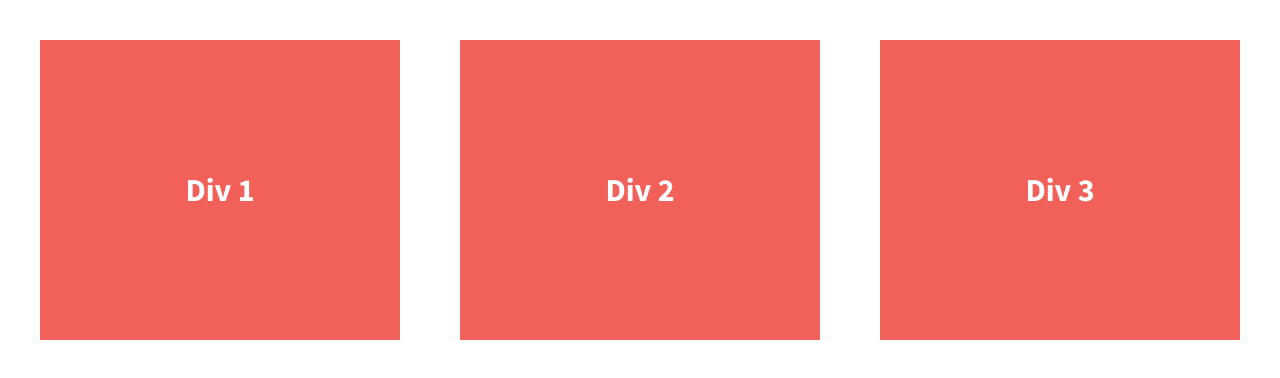
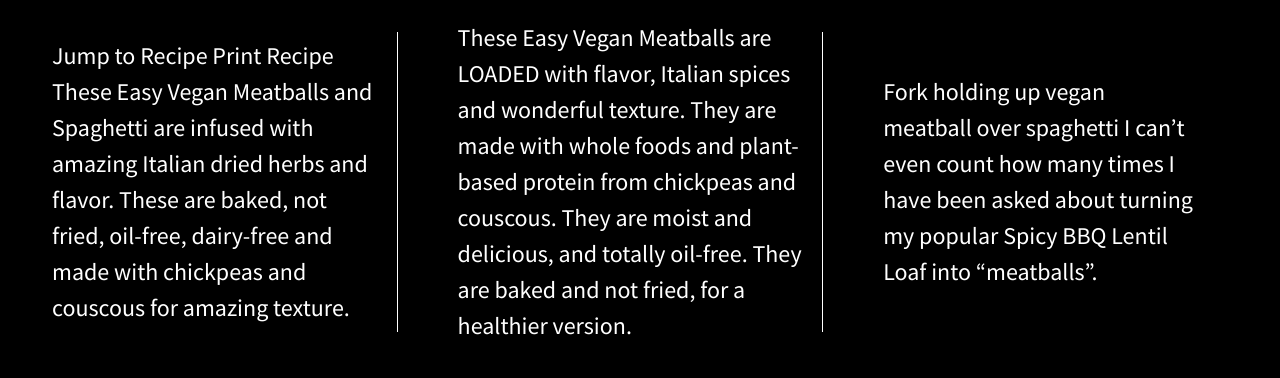
Before and after one commit to lisacodesnow/div-flexbox, a plain HTML site: page index.html in a window 1280 px wide. Drawn offline with nearby package versions, Linux system fonts and the light colour scheme.

Commit message:
Changed color and added right borders

```diff
--- a/css/main.css
+++ b/css/main.css
@@ -97,21 +97,22 @@ textarea {
 
 
 html {
-  background-color: #fff;
+  background-color: #000000 ;
   height: 100%;
 }
 
 body {
   font-family: 'Source Sans Pro', sans-serif;
   padding: 2em;
-  font-size: 1.25em;
+  font-size: 1 em;
   height: 100%;
 }
 
 .wrapper {
   /*add display:flex and set justify-content to space-between*/
   display: flex;
-  font-weight: 700;
+
+
   justify-content: space-between;
 }
 
@@ -119,8 +120,8 @@ body {
   /*give the divs a width of 30%, add display:flex, set justify-content and align-items to center*/
   color: #fff;
   line-height: 1.5em;
-  font-size: 1.6em;
-  background-color: #f16059;
+  font-size: 1.5em;
+
   height: 300px;
   width: 30%;
 	display: flex;
@@ -130,9 +131,22 @@ body {
 
 }
 
+.div-1, .div-2{
+	border-right: 1px solid #FFFFFF;
+	border-width: thin;
+}
 
+.div-1 p {
+	padding: 0px 20px;
+}
 
+.div-2 p{
+	padding-right: 20px;
+}
+.div-3 p {
+	padding-right: 50px;
 
+}
 /* ==========================================================================
    Helper classes
    ========================================================================== */
--- a/index.html
+++ b/index.html
@@ -23,13 +23,18 @@
 
         <section class="wrapper">
             <div class="div-1">
-              Div 1
+             	<p>
+				Jump to Recipe Print Recipe
+				These Easy Vegan Meatballs and Spaghetti are infused with amazing Italian dried herbs and flavor. These are baked, not fried, oil-free, dairy-free and made with chickpeas and couscous for amazing texture. </p>
+
           </div>
             <div class="div-2">
-                Div 2
+               <p> These Easy Vegan Meatballs are LOADED with flavor, Italian spices and wonderful texture. They are made with whole foods and plant-based protein from chickpeas and couscous. They are moist and delicious, and totally oil-free. They are baked and not fried, for a healthier version.</p>
             </div>
             <div class="div-3">
-                Div 3
+				<p>Fork holding up vegan meatball over spaghetti
+
+				I can’t even count how many times I have been asked about turning my popular Spicy BBQ Lentil Loaf into “meatballs”.</p>
             </div>
         </section>
 
```
